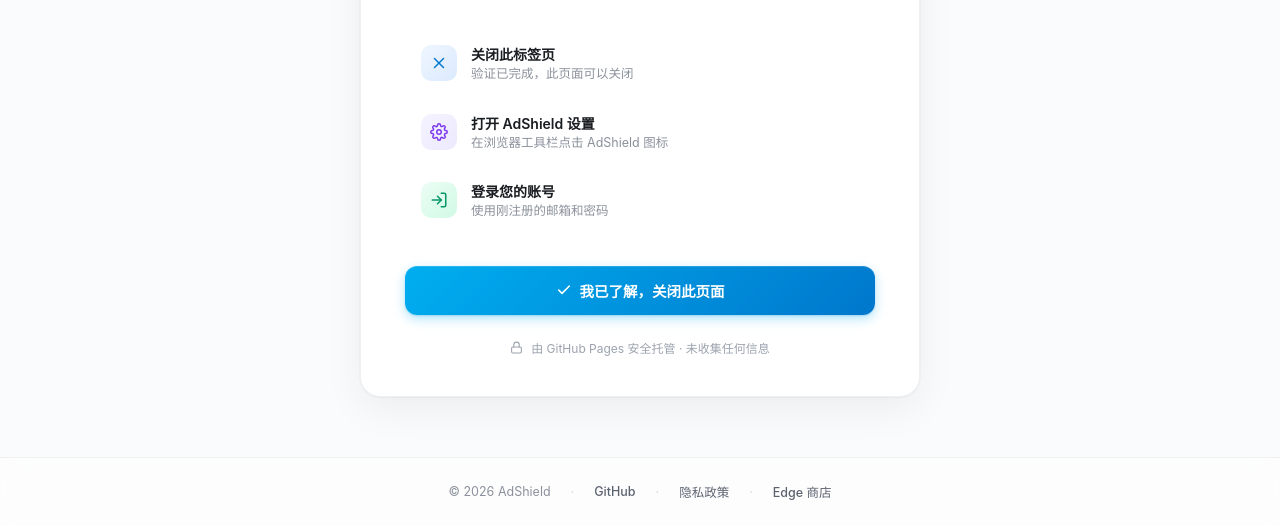
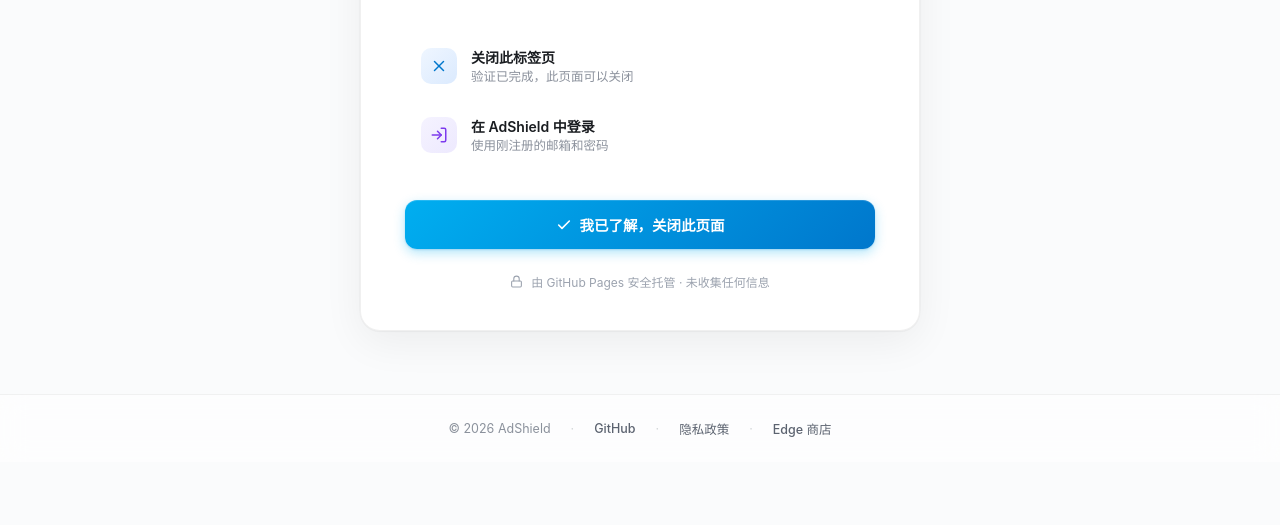
Before and after one commit to guihuo125/adshield, a browser extension: page docs/verified.html in a window 1280 px wide. Shown: the part 338-863 px from the top of the page. After the commit the page ends 800 px from the top, so only its background shows below. Drawn offline with Linux system fonts and the light colour scheme.

Commit message:
style: 简化验证页步骤（去掉「打开设置」步骤）

```diff
--- a/docs/verified.html
+++ b/docs/verified.html
@@ -381,26 +381,13 @@
         <div class="step">
           <div class="step-icon">
             <svg viewBox="0 0 24 24" width="18" height="18" fill="none" stroke="currentColor" stroke-width="2" stroke-linecap="round" stroke-linejoin="round">
-              <circle cx="12" cy="12" r="3"/>
-              <path d="M19.4 15a1.65 1.65 0 0 0 .33 1.82l.06.06a2 2 0 0 1 0 2.83 2 2 0 0 1-2.83 0l-.06-.06a1.65 1.65 0 0 0-1.82-.33 1.65 1.65 0 0 0-1 1.51V21a2 2 0 0 1-2 2 2 2 0 0 1-2-2v-.09A1.65 1.65 0 0 0 9 19.4a1.65 1.65 0 0 0-1.82.33l-.06.06a2 2 0 0 1-2.83 0 2 2 0 0 1 0-2.83l.06-.06a1.65 1.65 0 0 0 .33-1.82 1.65 1.65 0 0 0-1.51-1H3a2 2 0 0 1-2-2 2 2 0 0 1 2-2h.09A1.65 1.65 0 0 0 4.6 9a1.65 1.65 0 0 0-.33-1.82l-.06-.06a2 2 0 0 1 0-2.83 2 2 0 0 1 2.83 0l.06.06a1.65 1.65 0 0 0 1.82.33H9a1.65 1.65 0 0 0 1-1.51V3a2 2 0 0 1 2-2 2 2 0 0 1 2 2v.09a1.65 1.65 0 0 0 1 1.51 1.65 1.65 0 0 0 1.82-.33l.06-.06a2 2 0 0 1 2.83 0 2 2 0 0 1 0 2.83l-.06.06a1.65 1.65 0 0 0-.33 1.82V9a1.65 1.65 0 0 0 1.51 1H21a2 2 0 0 1 2 2 2 2 0 0 1-2 2h-.09a1.65 1.65 0 0 0-1.51 1z"/>
-            </svg>
-          </div>
-          <div class="step-body">
-            <div class="step-title">打开 AdShield 设置</div>
-            <div class="step-desc">在浏览器工具栏点击 AdShield 图标</div>
-          </div>
-        </div>
-
-        <div class="step">
-          <div class="step-icon">
-            <svg viewBox="0 0 24 24" width="18" height="18" fill="none" stroke="currentColor" stroke-width="2" stroke-linecap="round" stroke-linejoin="round">
               <path d="M15 3h4a2 2 0 0 1 2 2v14a2 2 0 0 1-2 2h-4"/>
               <polyline points="10 17 15 12 10 7"/>
               <line x1="15" y1="12" x2="3" y2="12"/>
             </svg>
           </div>
           <div class="step-body">
-            <div class="step-title">登录您的账号</div>
+            <div class="step-title">在 AdShield 中登录</div>
             <div class="step-desc">使用刚注册的邮箱和密码</div>
           </div>
         </div>
```
